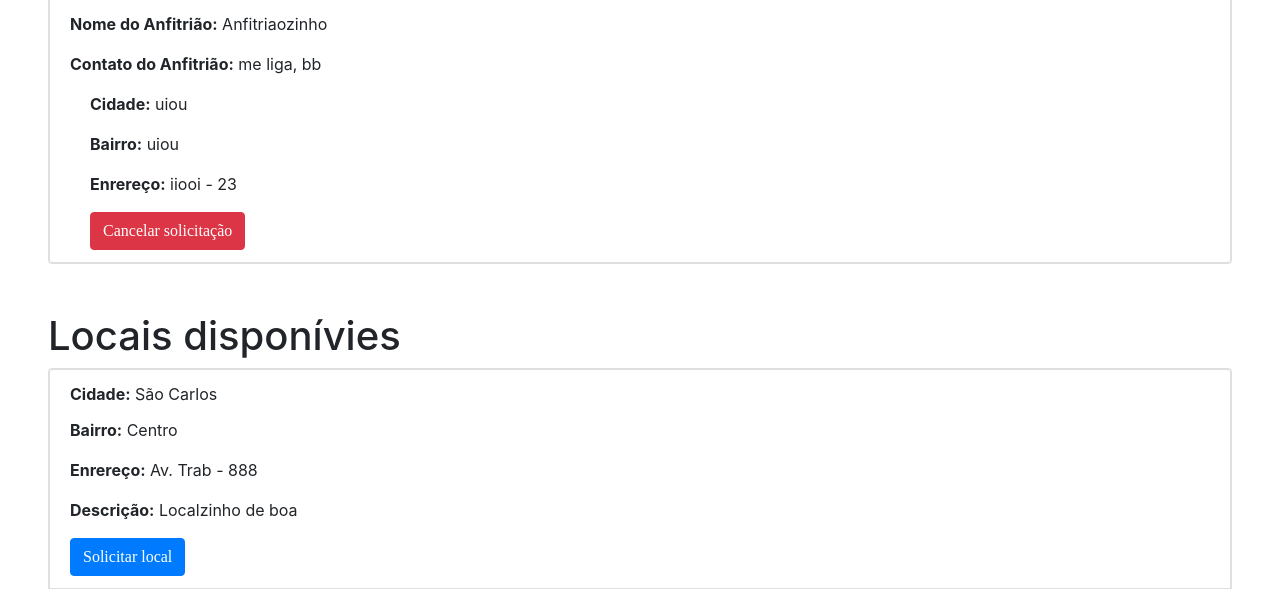
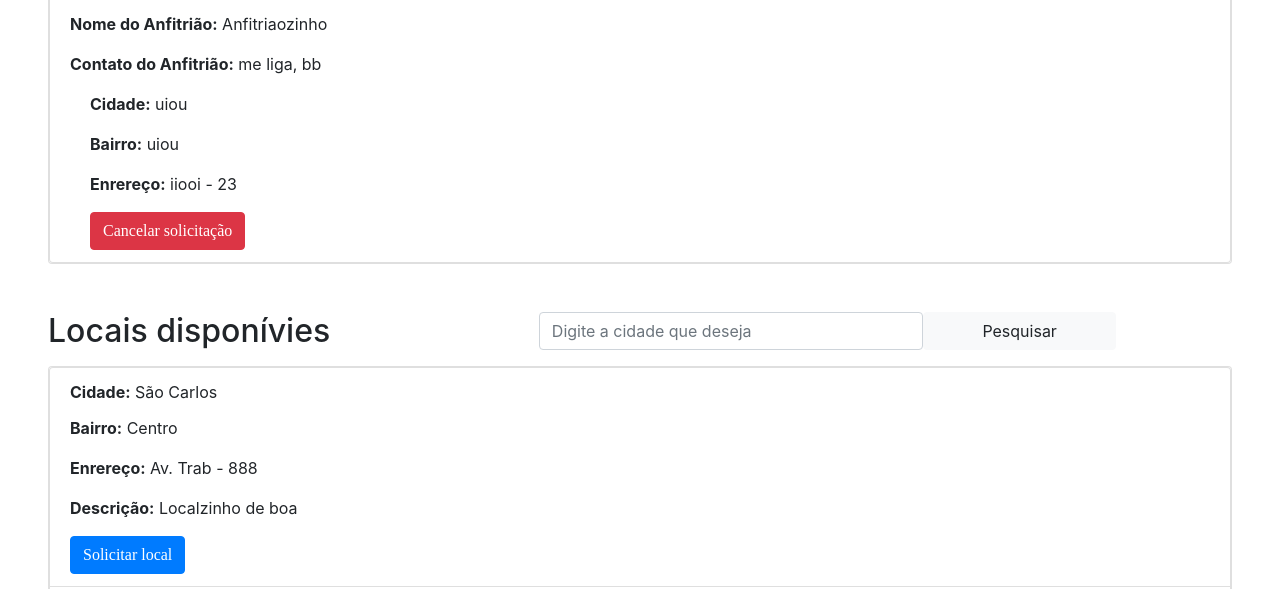
Before and after one commit to Math-O5/Acolhe, a Django app: template acolhe/templates/acolhido/home.html in a window 1280 px wide. Shown: the part 1434-2023 px from the top of the page. Run offline with Django 3.2, Linux system fonts and the light colour scheme; the template is opened without the code that fills it: values that come from a table or form of the project are taken from there, others are empty; data comes from the database, SQL or seed files in the repository; both versions use the stored data as it was after the commit; some libraries are stand-ins or nearby versions.

Commit message:
busca pela cidade adicionada

```diff
--- a/acolhe/templates/acolhido/home.html
+++ b/acolhe/templates/acolhido/home.html
@@ -33,14 +33,21 @@
 
 
 	<div class="mt-5">
-		<h1>Locais disponívies</h1>
+		<div class="row">
+			<h2 class="col-5">Locais disponívies</h2>
+            <form method="get" class="col-6 row">
+				<input class="form-control col-8" placeholder="Digite a cidade que deseja" name="search">
+				<input type="submit" value="Pesquisar" class="btn btn-light col-4">
+			</form>
 
-		{% if not local_list %}
+        </div>
+
+		{% if not local_disponivel %}
 			<h2>No momento não há lugares disponíveis</h2>
 		{% endif %}
 
 		<div class="card list-group">
-		{% for local in local_list %}
+		{% for local in local_disponivel %}
 			<div class="card-body list-group-item">
 				<p class="card-title"><strong>Cidade:</strong> {{ local.cidade }}</p>
 				<p><strong>Bairro:</strong> {{ local.bairro }}</p>
@@ -53,8 +60,6 @@
 		{% endfor %}
 		</div>
 
-
-
 	</div>
 
 {% endblock %}
```
Also changed, not shown: acolhe/views/acolhido.py (+6 -2 lines), db.sqlite3.
